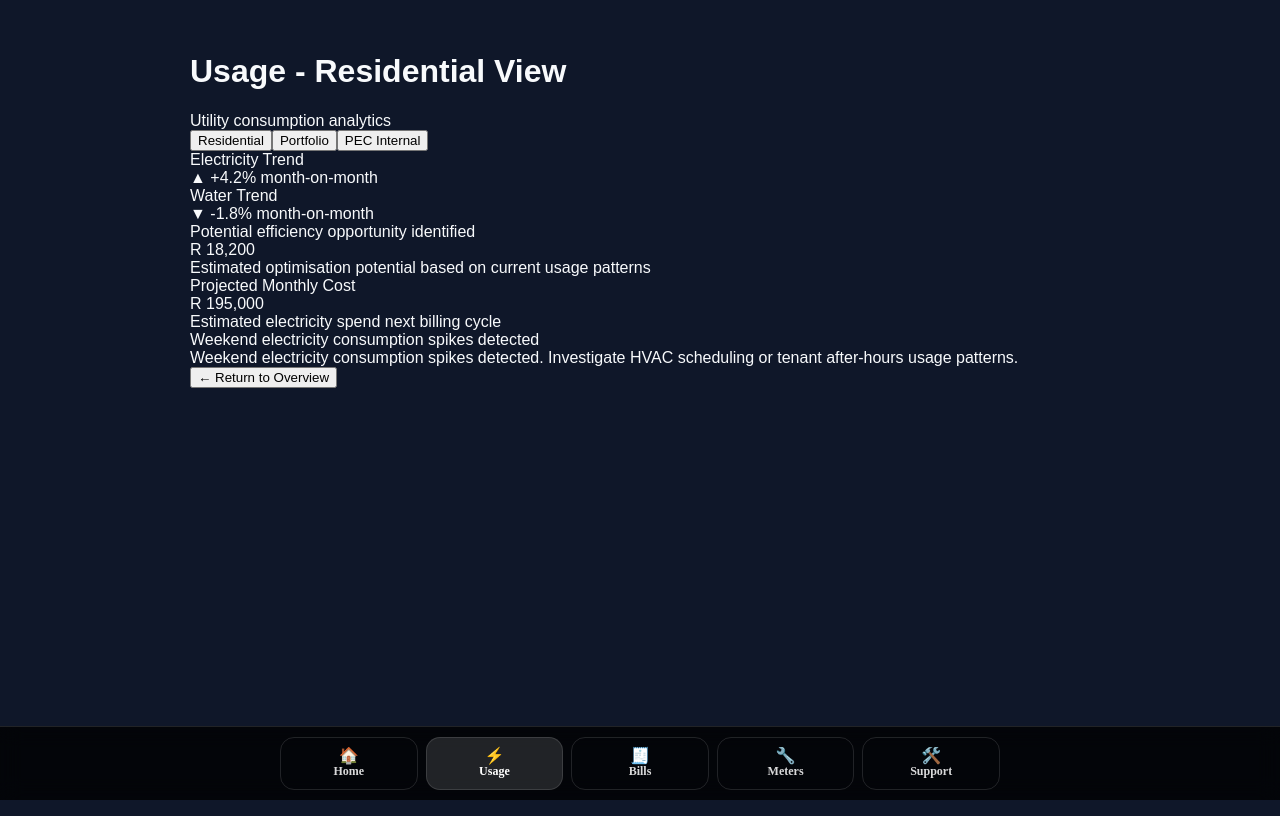
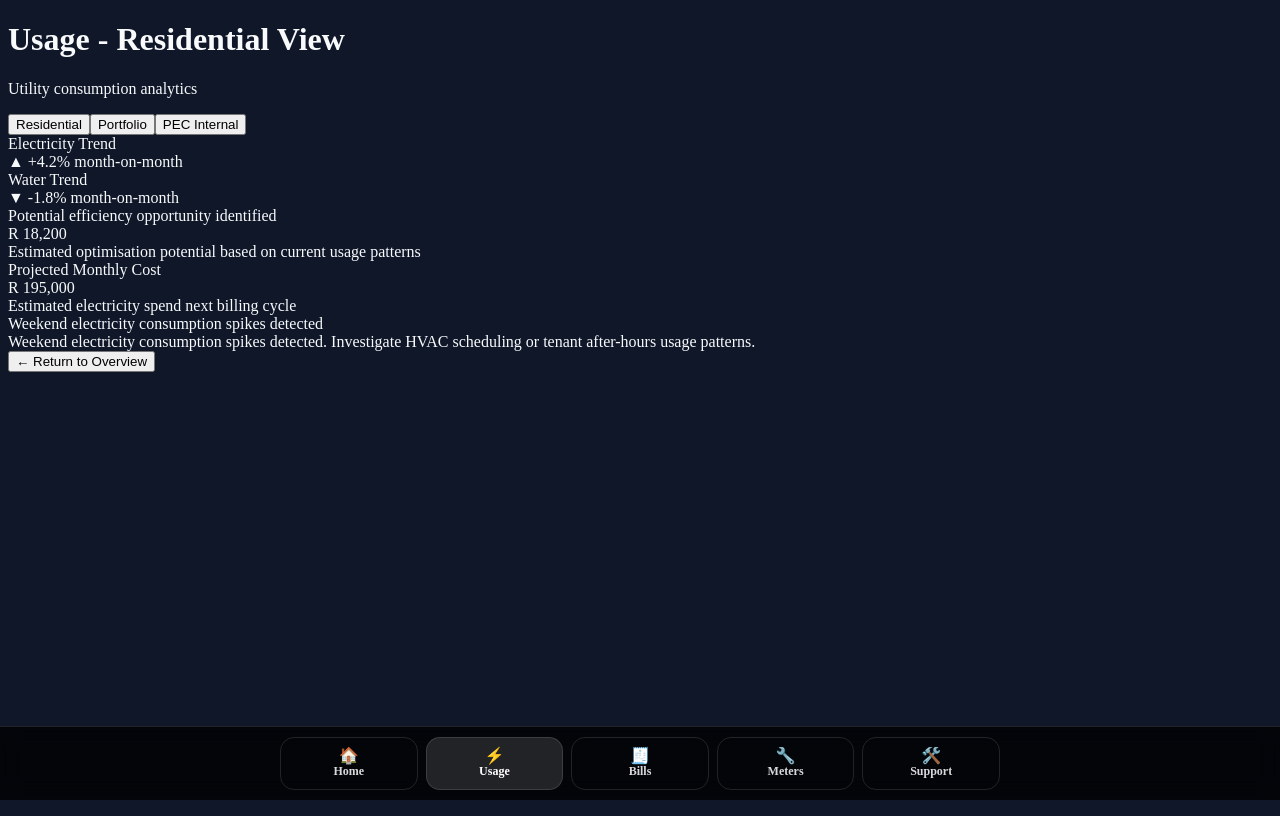
Before and after one commit to Nols007/pec-intelligence-v1-local, a React (Vite) app in the folder client/: page /usage in a window 1280 px wide. Built offline with nearby package versions, Linux system fonts and the light colour scheme; a web font is replaced by a local one.

Commit message:
Usage page layout polish

```diff
--- a/client/src/pages/usage.tsx
+++ b/client/src/pages/usage.tsx
@@ -1,6 +1,7 @@
 import React from "react";
 import { useNavigate } from "react-router-dom";
 import { usePecView } from "../state/pecView";
+import PageContainer from "../layout/PageContainer";
 import { Card, CardHeader, CardTitle, CardContent } from "../components/ui/card";
 import { Button } from "../components/ui/button";
 
@@ -75,8 +76,8 @@ function SegmentButton({ active, onClick, children }: SegmentButtonProps) {
       className={[
         "flex-1 whitespace-nowrap rounded-full px-4 py-3 text-sm font-semibold transition-all duration-200",
         active
-          ? "bg-white/12 text-foreground shadow-[inset_0_1px_0_rgba(255,255,255,0.08),0_8px_20px_rgba(0,0,0,0.28)] border border-white/10"
-          : "text-muted-foreground hover:text-foreground hover:bg-white/[0.04]",
+          ? "border border-white/10 bg-white/12 text-foreground shadow-[inset_0_1px_0_rgba(255,255,255,0.08),0_8px_20px_rgba(0,0,0,0.28)]"
+          : "text-muted-foreground hover:bg-white/[0.04] hover:text-foreground",
       ].join(" ")}
     >
       {children}
@@ -91,32 +92,10 @@ export default function Usage() {
   const content = getUsageContent(view);
 
   return (
-    <main
-      style={{
-        minHeight: "100vh",
-        background: "var(--background)",
-        color: "var(--foreground)",
-        fontFamily: "sans-serif",
-      }}
-    >
-      <div
-        style={{
-          maxWidth: "900px",
-          margin: "0 auto",
-          padding: "24px",
-          textAlign: "left",
-        }}
-        className="pb-32"
-      >
-        {/* Header */}
-        <div className="mb-6">
-          <h1 className="m-0 text-3xl font-semibold tracking-tight">{content.title}</h1>
-          <div className="mt-1 text-muted-foreground">Utility consumption analytics</div>
-        </div>
-
+    <PageContainer title={content.title} subtitle="Utility consumption analytics">
       {/* Premium View Toggle */}
-        <div className="mb-6">
-          <div className="inline-flex w-full max-w-2xl rounded-full border border-white/10 bg-white/[0.04] p-1.5 shadow-[inset_0_1px_0_rgba(255,255,255,0.04),0_10px_30px_rgba(0,0,0,0.25)] backdrop-blur-md">
+      <div>
+        <div className="inline-flex w-full rounded-full border border-white/10 bg-white/[0.04] p-1.5 shadow-[inset_0_1px_0_rgba(255,255,255,0.04),0_10px_30px_rgba(0,0,0,0.25)] backdrop-blur-md">
           <SegmentButton active={view === "residential"} onClick={() => setView("residential")}>
             Residential
           </SegmentButton>
@@ -132,7 +111,7 @@ export default function Usage() {
       </div>
 
       {/* Electricity Trend */}
-        <Card className="mb-5 border-border bg-card/80 backdrop-blur-sm">
+      <Card className="border-border bg-card/80 backdrop-blur-sm">
         <CardHeader>
           <CardTitle>Electricity Trend</CardTitle>
         </CardHeader>
@@ -150,7 +129,7 @@ export default function Usage() {
       </Card>
 
       {/* Water Trend */}
-        <Card className="mb-5 border-border bg-card/80 backdrop-blur-sm">
+      <Card className="border-border bg-card/80 backdrop-blur-sm">
         <CardHeader>
           <CardTitle>Water Trend</CardTitle>
         </CardHeader>
@@ -167,39 +146,44 @@ export default function Usage() {
         </CardContent>
       </Card>
 
-        {/* Projected Monthly Cost */}
-        <div className="mt-4 p-3 rounded-lg border border-emerald-500/20 bg-emerald-500/10">
+      {/* Efficiency Opportunity */}
+      <div className="rounded-lg border border-emerald-500/20 bg-emerald-500/10 p-3">
         <div className="text-sm font-semibold text-emerald-400">
           Potential efficiency opportunity identified
         </div>
 
-          <div className="text-xl font-bold mt-1 text-emerald-300">
+        <div className="mt-1 text-xl font-bold text-emerald-300">
           {view === "residential" && "R 18,200"}
           {view === "portfolio" && "R 842,500"}
           {view === "pecInternal" && "R 1,240,000+"}
         </div>
 
-          <div className="text-xs text-muted-foreground mt-1">
+        <div className="mt-1 text-xs text-muted-foreground">
           Estimated optimisation potential based on current usage patterns
         </div>
       </div>
 
-        <Card className="mb-8 border border-gray-700 bg-gray-900 backdrop-blur-md">
+      {/* Projected Monthly Cost */}
+      <Card className="border border-gray-700 bg-gray-900 backdrop-blur-md">
         <CardHeader>
           <CardTitle className="text-lg font-semibold text-indigo-400 dark:text-indigo-300">
             Projected Monthly Cost
           </CardTitle>
         </CardHeader>
         <CardContent>
-            <div className="text-4xl font-extrabold tracking-tight text-indigo-100">{content.projectedCost}</div>
+          <div className="text-4xl font-extrabold tracking-tight text-indigo-100">
+            {content.projectedCost}
+          </div>
           <div className="mt-2 text-indigo-300">{content.projectedLabel}</div>
         </CardContent>
       </Card>
 
       {/* Intelligence Insight */}
-        <Card className="mb-8 border-border bg-card/80 backdrop-blur-sm">
+      <Card className="border-border bg-card/80 backdrop-blur-sm">
         <CardHeader>
-            <CardTitle className="text-lg font-semibold text-indigo-400 dark:text-indigo-300">{content.insightTitle}</CardTitle>
+          <CardTitle className="text-lg font-semibold text-indigo-400 dark:text-indigo-300">
+            {content.insightTitle}
+          </CardTitle>
         </CardHeader>
         <CardContent>
           <div className="text-indigo-300">{content.insightBody}</div>
@@ -207,7 +191,7 @@ export default function Usage() {
       </Card>
 
       {/* Return to Overview */}
-        <div className="mt-10 mb-4 flex justify-start">
+      <div className="flex justify-start pt-2">
         <Button
           variant="outline"
           className="opacity-90 hover:opacity-100"
@@ -216,7 +200,6 @@ export default function Usage() {
           ← Return to Overview
         </Button>
       </div>
-      </div>
-    </main>
+    </PageContainer>
   );
 }
```
Lines whose indentation alone changed are shown as unchanged.
